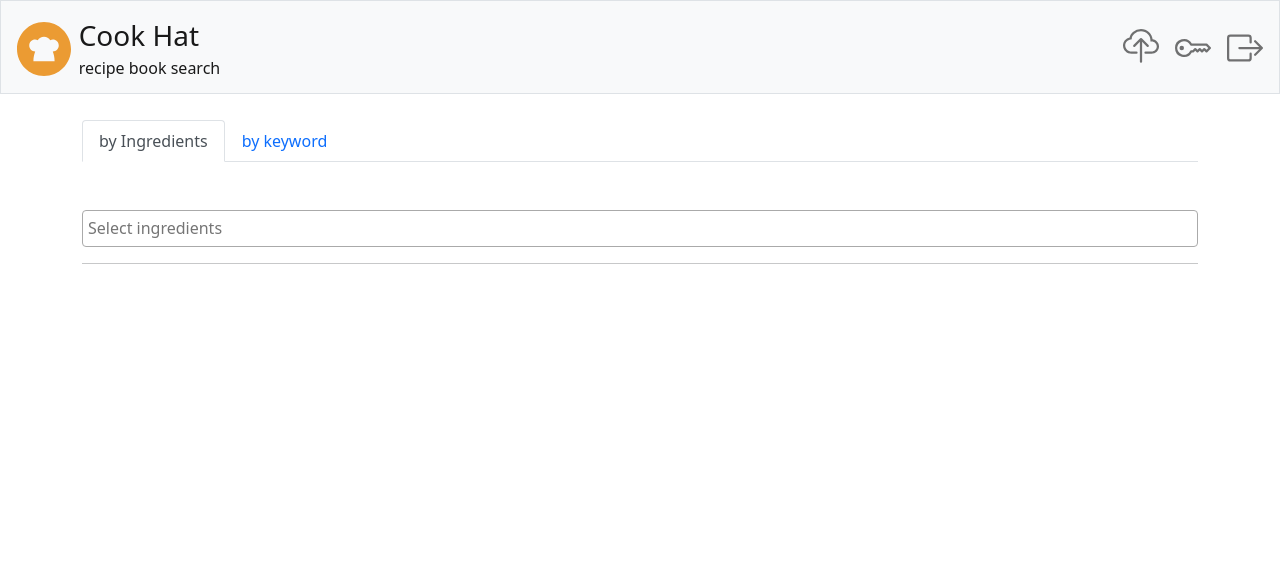
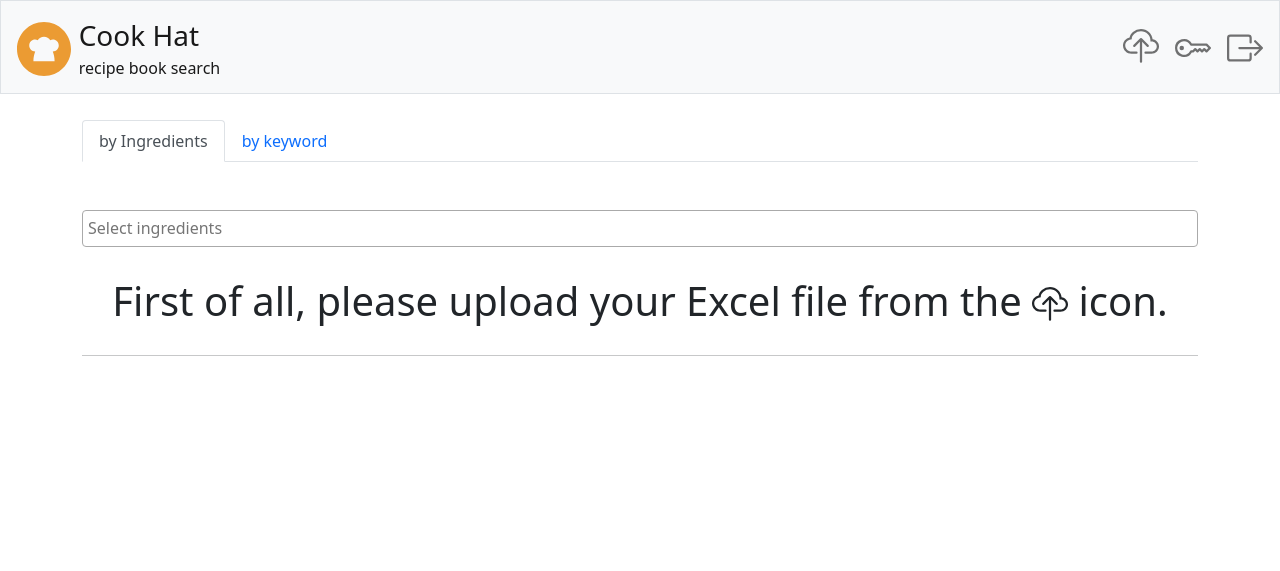
Before and after one commit to ynanigashi/recipebook_search, a Flask app: page / in a window 1280 px wide. Shown: the top 571 px of the page. Run offline with Flask 2, Linux system fonts and the light colour scheme; the visitor is signed in with stand-in values (Sample User, id 1); data that the repository does not hold is empty; some libraries are stand-ins or nearby versions.

Commit message:
add before upload message

```diff
--- a/templates/search.html
+++ b/templates/search.html
@@ -51,7 +51,14 @@
                         </div>
                         {% endfor %}
                     </div>
+                {% else %}
+                    <div class="fs-1 my-4 text-center"> First of all, please upload your Excel file from the <svg xmlns="http://www.w3.org/2000/svg" width="36" height="36" fill="currentColor" class="bi bi-cloud-upload" viewBox="0 0 16 16">
+                        <path fill-rule="evenodd" d="M4.406 1.342A5.53 5.53 0 0 1 8 0c2.69 0 4.923 2 5.166 4.579C14.758 4.804 16 6.137 16 7.773 16 9.569 14.502 11 12.687 11H10a.5.5 0 0 1 0-1h2.688C13.979 10 15 8.988 15 7.773c0-1.216-1.02-2.228-2.313-2.228h-.5v-.5C12.188 2.825 10.328 1 8 1a4.53 4.53 0 0 0-2.941 1.1c-.757.652-1.153 1.438-1.153 2.055v.448l-.445.049C2.064 4.805 1 5.952 1 7.318 1 8.785 2.23 10 3.781 10H6a.5.5 0 0 1 0 1H3.781C1.708 11 0 9.366 0 7.318c0-1.763 1.266-3.223 2.942-3.593.143-.863.698-1.723 1.464-2.383z"/>
+                        <path fill-rule="evenodd" d="M7.646 4.146a.5.5 0 0 1 .708 0l3 3a.5.5 0 0 1-.708.708L8.5 5.707V14.5a.5.5 0 0 1-1 0V5.707L5.354 7.854a.5.5 0 1 1-.708-.708l3-3z"/>
+                        <title>Upload excel</title>
+                      </svg> icon.</div>
                 {% endif %}
+
         </form>
     </div>
     <div class="tab-pane fade" id="nav-word" role="tabpanel" aria-labelledby="nav-word-tab">
```
